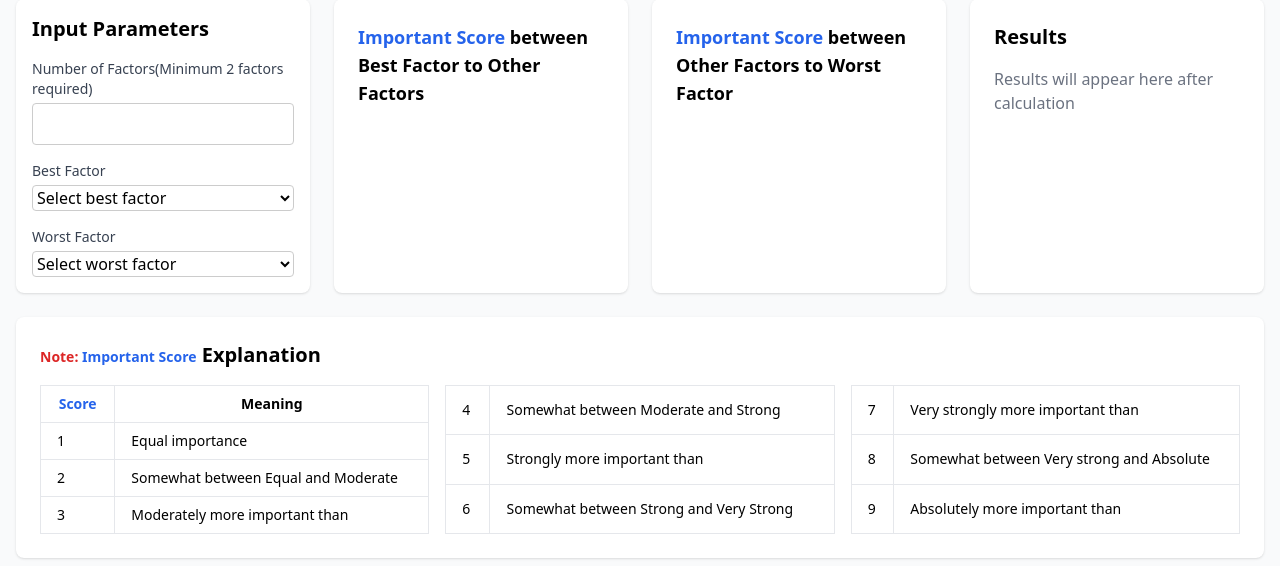
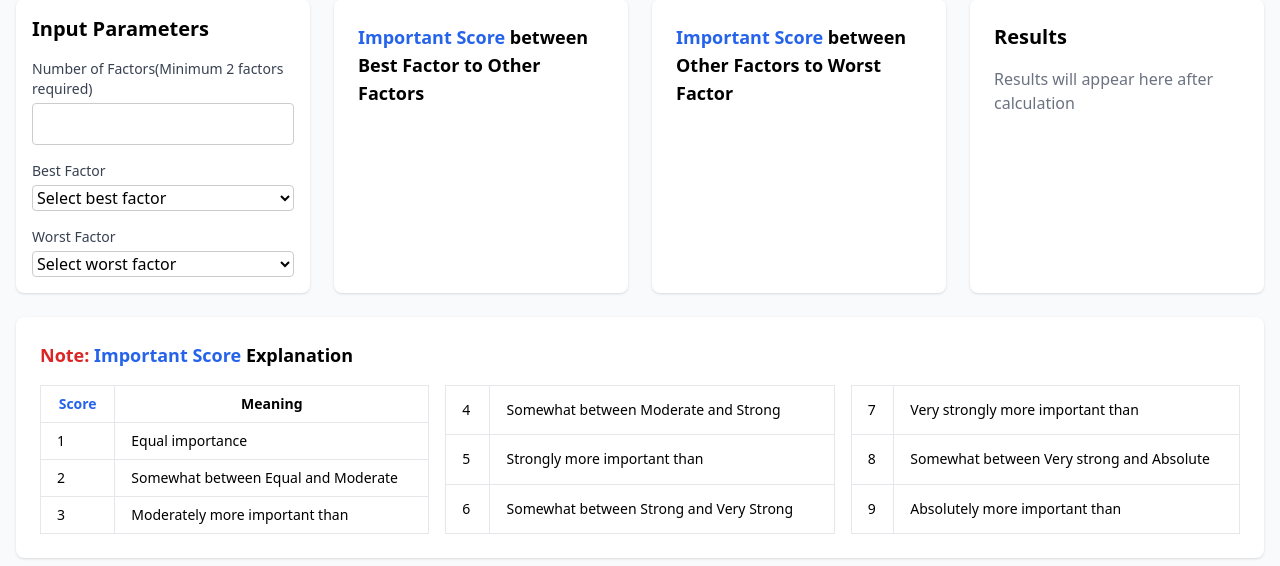
Before and after one commit to gokul-badrappan/Updated-BWM, a Flask app: page / in a window 1280 px wide. Shown: the part 101-667 px from the top of the page. Run offline with Flask 3, Linux system fonts and the light colour scheme; some libraries are stand-ins or nearby versions.

Commit message:
font size changes

```diff
--- a/templates/index.html
+++ b/templates/index.html
@@ -96,7 +96,7 @@
                 </div>
                 <!-- Score Explanation Tables -->
                 <div class="mt-6 bg-white p-6 rounded-lg shadow">
-                    <h3 class="text-xl font-semibold mb-4 text-sm"><span class="text-red-600 text-sm">Note: </span><span class="text-blue-600 text-sm">Important Score</span> Explanation</h3>
+                    <h3 class="text-lg font-semibold mb-4 text-lg"><span class="text-red-600 text-lg">Note: </span><span class="text-blue-600 text-lg">Important Score</span> Explanation</h3>
                     <div class="grid grid-cols-1 md:grid-cols-3 gap-4">
                         <!-- Table 1: Scores 1 to 3 -->
                         <table class="min-w-full table-auto border-collapse border border-gray-300">
```
